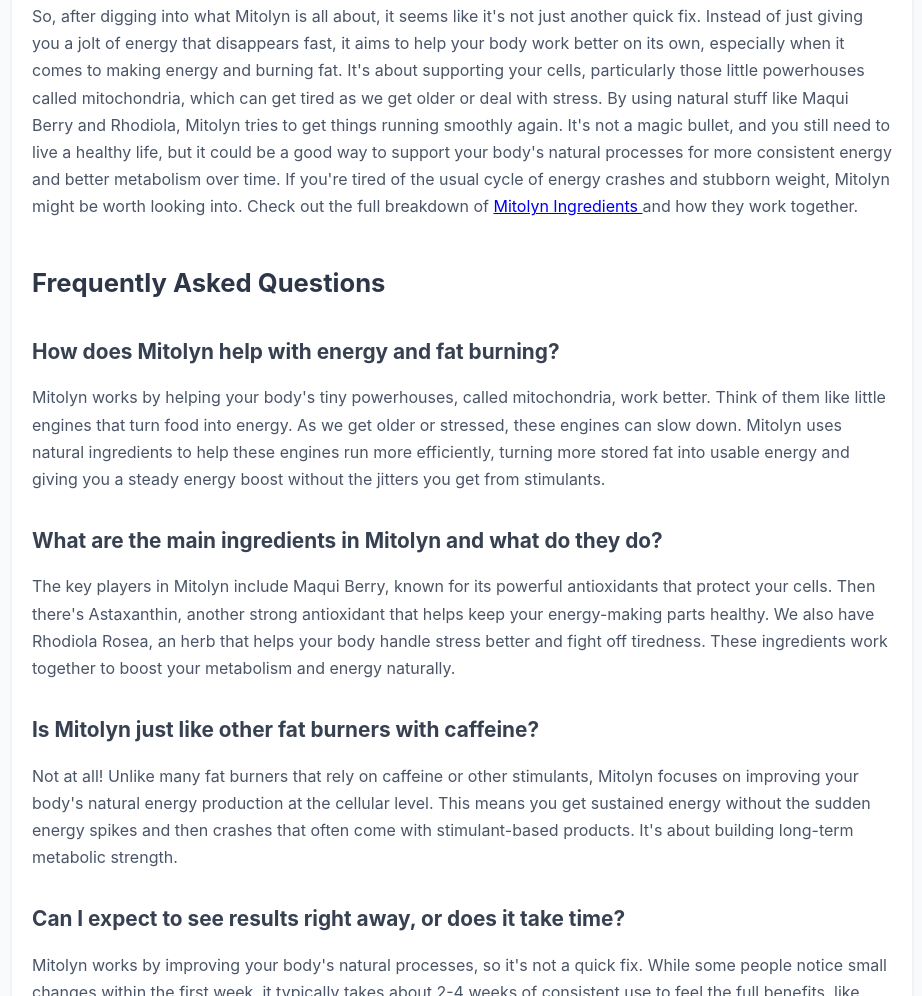
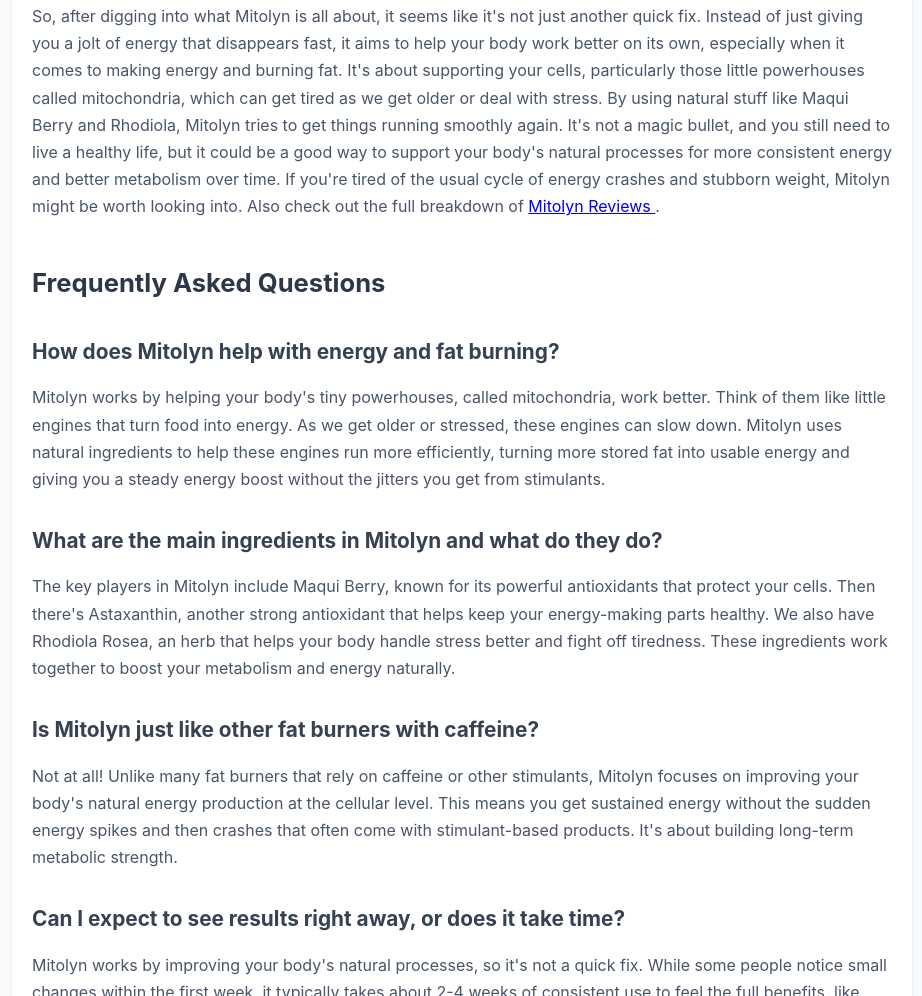
Before and after one commit to bestfatburnerformen/mitolyn-ingredients, a plain HTML site: page index.html in a window 1280 px wide. Shown: the part 8083-9079 px from the top of the page, without its empty margins (178-1100 px from the left). Drawn offline with Linux system fonts and the light colour scheme.

Commit message:
Update index.html

```diff
--- a/index.html
+++ b/index.html
@@ -414,7 +414,7 @@
 
         <h2>Wrapping It Up: Mitolyn for a Healthier You</h2>
 
-        <p>So, after digging into what Mitolyn is all about, it seems like it's not just another quick fix. Instead of just giving you a jolt of energy that disappears fast, it aims to help your body work better on its own, especially when it comes to making energy and burning fat. It's about supporting your cells, particularly those little powerhouses called mitochondria, which can get tired as we get older or deal with stress. By using natural stuff like Maqui Berry and Rhodiola, Mitolyn tries to get things running smoothly again. It's not a magic bullet, and you still need to live a healthy life, but it could be a good way to support your body's natural processes for more consistent energy and better metabolism over time. If you're tired of the usual cycle of energy crashes and stubborn weight, Mitolyn might be worth looking into. Check out the full breakdown of  <a href="https://mitolyn-reviews-8d3.pages.dev"> Mitolyn Ingredients </a> and how they work together. </p>
+        <p>So, after digging into what Mitolyn is all about, it seems like it's not just another quick fix. Instead of just giving you a jolt of energy that disappears fast, it aims to help your body work better on its own, especially when it comes to making energy and burning fat. It's about supporting your cells, particularly those little powerhouses called mitochondria, which can get tired as we get older or deal with stress. By using natural stuff like Maqui Berry and Rhodiola, Mitolyn tries to get things running smoothly again. It's not a magic bullet, and you still need to live a healthy life, but it could be a good way to support your body's natural processes for more consistent energy and better metabolism over time. If you're tired of the usual cycle of energy crashes and stubborn weight, Mitolyn might be worth looking into. Also check out the full breakdown of  <a href="https://mitolyn-reviews-8d3.pages.dev"> Mitolyn Reviews </a>. </p>
 
         <h2>Frequently Asked Questions</h2>
 
```
